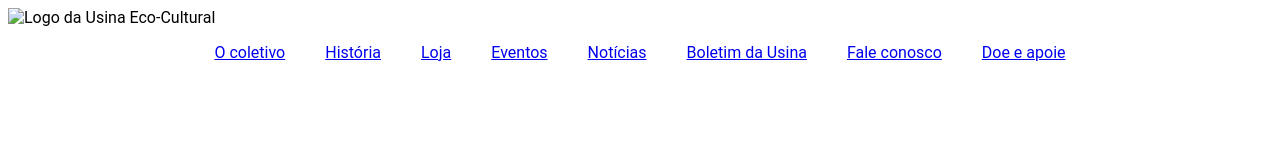
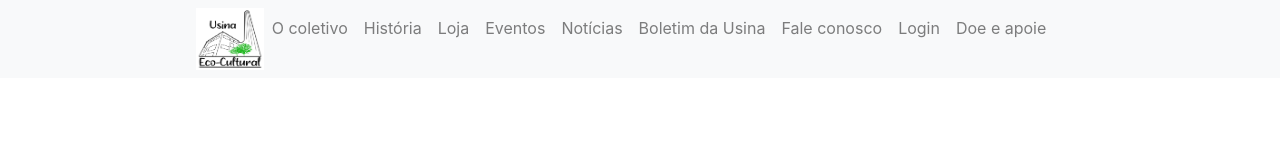
Before and after one commit to PortalUsinaEcoCultural/Desenvolvimento, a plain HTML site: page Portal_UsinaEco-Cultural/Fale_Conosco.html in a window 1280 px wide. Drawn offline with nearby package versions, Linux system fonts and the light colour scheme.

```diff
--- a/Portal_UsinaEco-Cultural/Fale_Conosco.html
+++ b/Portal_UsinaEco-Cultural/Fale_Conosco.html
@@ -1,34 +1,35 @@
 <!DOCTYPE html>
-<html lang="en">
+<html lang="pt-BR">
 <head>
     <meta charset="UTF-8">
     <meta name="viewport" content="width=device-width, initial-scale=1.0">
+    <link href="https://maxcdn.bootstrapcdn.com/bootstrap/4.5.2/css/bootstrap.min.css" rel="stylesheet">
+    <link rel="stylesheet" href="css/styles.css">
     <title>Usina Eco-Cultural</title>
 </head>
 <body>
-    <!DOCTYPE html>
-<html>
-<head>
-    <title>Seu Site</title>
-    <link rel="stylesheet" href="css/style.css">
-</head>
-<body>
-    <header>
-        <img src="logo.png" alt="Logo da Usina Eco-Cultural">
-        <nav>
-            <ul>
-                <li><a href="#">O coletivo</a></li>
-                <li><a href="#">História</a></li>
-                <li><a href="#">Loja</a></li>
-                <li><a href="#">Eventos</a></li>
-                <li><a href="#">Notícias</a></li>
-                <li><a href="#">Boletim da Usina</a></li>
-                <li><a href="#">Fale conosco</a></li>
-                <li><a href="#" class="donate-button">Doe e apoie</a></li>
+
+<nav class="navbar navbar-expand-lg navbar-light bg-light">
+    <div class="container">
+        <div class="row w-100 justify-content-center">
+            <ul class="navbar-nav">
+                <img src="imagens/logo.jpg" height="62" width="68" alt="Logo da Usina Eco-Cultural">
+                <li class="nav-item"><a class="nav-link" href="#">O coletivo</a></li>
+                <li class="nav-item"><a class="nav-link" href="#">História</a></li>
+                <li class="nav-item"><a class="nav-link" href="#">Loja</a></li>
+                <li class="nav-item"><a class="nav-link" href="#">Eventos</a></li>
+                <li class="nav-item"><a class="nav-link" href="#">Notícias</a></li>
+                <li class="nav-item"><a class="nav-link" href="#">Boletim da Usina</a></li>
+                <li class="nav-item"><a class="nav-link" href="#">Fale conosco</a></li>
+                <li class="nav-item"><a class="nav-link" href="#">Login</a></li>
+                <li class="nav-item"><a class="nav-link" href="#">Doe e apoie</a></li>
             </ul>
-        </nav>
-    </header>
+        </div>
+    </div>
+</nav>
+
+<script src="https://code.jquery.com/jquery-3.5.1.slim.min.js"></script>
+<script src="https://cdn.jsdelivr.net/npm/@popperjs/core@2.11.6/dist/umd/popper.min.js"></script>
+<script src="https://maxcdn.bootstrapcdn.com/bootstrap/4.5.2/js/bootstrap.min.js"></script>
 </body>
 </html>
-</body>
-</html>
--- a/Portal_UsinaEco-Cultural/css/style.css
+++ b/Portal_UsinaEco-Cultural/css/style.css
@@ -1,38 +1,20 @@
-body{
+body {
     font-family: 'Roboto', sans-serif; /* Aplica a fonte Roboto ao corpo */
 }
 
 ul {
     list-style: none;
     display: flex;
-    justify-content: center;
+    justify-content: center; /* Centraliza os itens */
     width: 100%; /* Ocupa toda a largura disponível */
     padding: 0; /* Remove o padding padrão */
 }
 
 li {
-    margin: 0 20px; /* Aumenta o espaçamento entre os itens */
+    margin: 0 30px; /* Aumenta o espaçamento entre os itens */
 }
 
 .nav-item {
     color: rgb(0, 0, 0); /* Cor dos itens da nav */
-    margin-right: 5px; /* Ajuste o valor conforme necessário */
     text-decoration: none; /* Remove sublinhado */
 }
-
-.nav-item:hover {
-    color: #007BFF; /* Altera a cor ao passar o mouse, por exemplo */
-}
-
-.btn-doar {
-    color: rgb(0, 0, 0); /* Cor dos itens da nav */
-    margin-right: 5px; /* Ajuste o valor conforme necessário */
-    text-decoration: none; /* Remove sublinhado */
-    background-color: #69A625;
-    color: white;
-}
-
-.titulo {
-    font-size: 35px; /* Tamanho da fonte */
-    margin-top: 20px; /* Espaçamento acima do título */
-}
```
